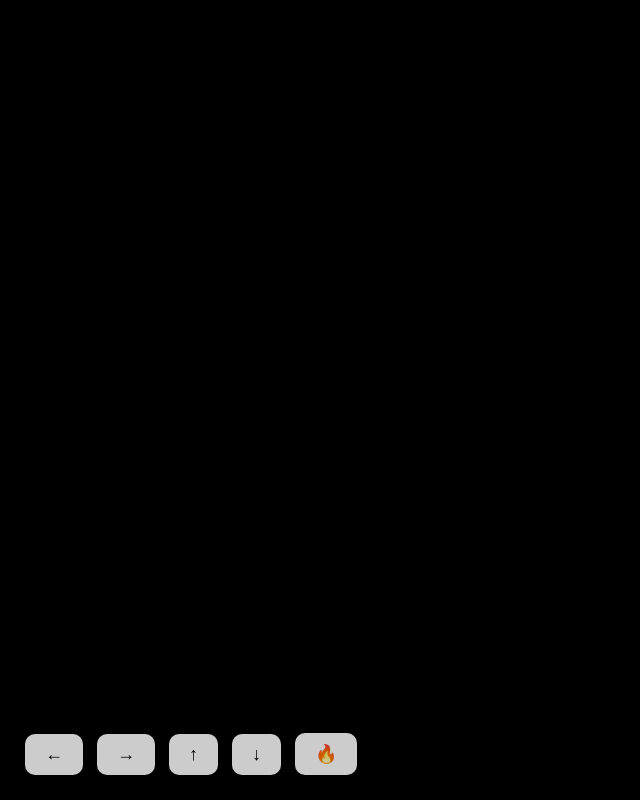
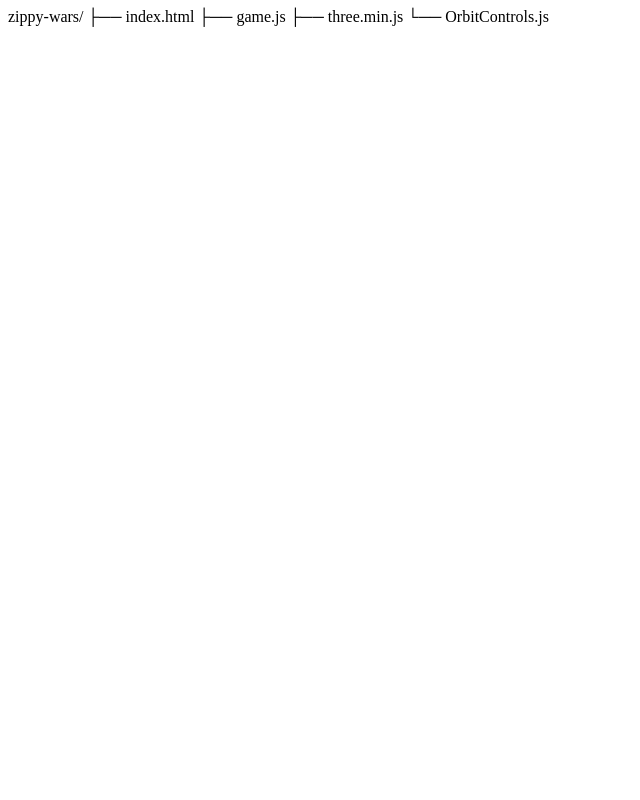
Before and after one commit to mzakieg/zippy-wars, a plain HTML site: page index.html in a window 1280 px wide. Shown: the whole page, without its empty margins (0-640 px from the left). Drawn offline with Linux system fonts and the light colour scheme.

Commit message:
Update index.html

```diff
--- a/index.html
+++ b/index.html
@@ -1,40 +1,5 @@
-<!DOCTYPE html>
-<html lang="en">
-<head>
-  <meta charset="UTF-8" />
-  <title>ZIPPY WARS</title>
-  <style>
-    body { margin: 0; overflow: hidden; background: #000; }
-    canvas { display: block; }
-    #controls {
-      position: absolute;
-      bottom: 20px;
-      left: 20px;
-      z-index: 10;
-    }
-    button {
-      margin: 5px;
-      padding: 10px 20px;
-      font-size: 18px;
-      border: none;
-      background: #fff;
-      color: #000;
-      border-radius: 10px;
-      opacity: 0.8;
-    }
-  </style>
-</head>
-<body>
-  <div id="controls">
-    <button onclick="moveZippy('left')">←</button>
-    <button onclick="moveZippy('right')">→</button>
-    <button onclick="moveZippy('up')">↑</button>
-    <button onclick="moveZippy('down')">↓</button>
-    <button onclick="shoot()">🔥</button>
-  </div>
-
-  <script src="three.min.js"></script>
-  <script src="OrbitControls.js"></script>
-  <script src="game.js"></script>
-</body>
-</html>
+zippy-wars/
+├── index.html
+├── game.js
+├── three.min.js
+└── OrbitControls.js
```
